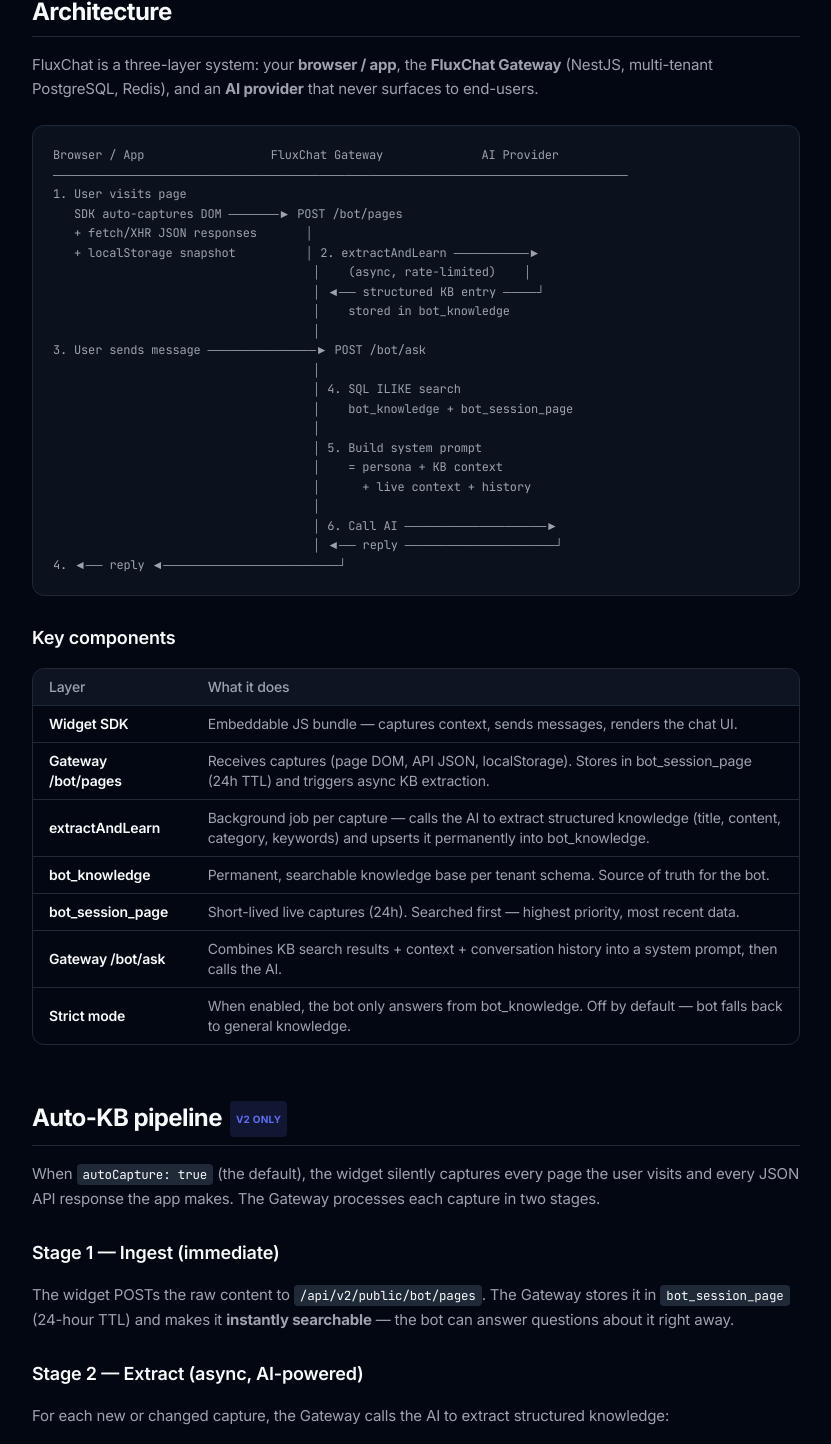
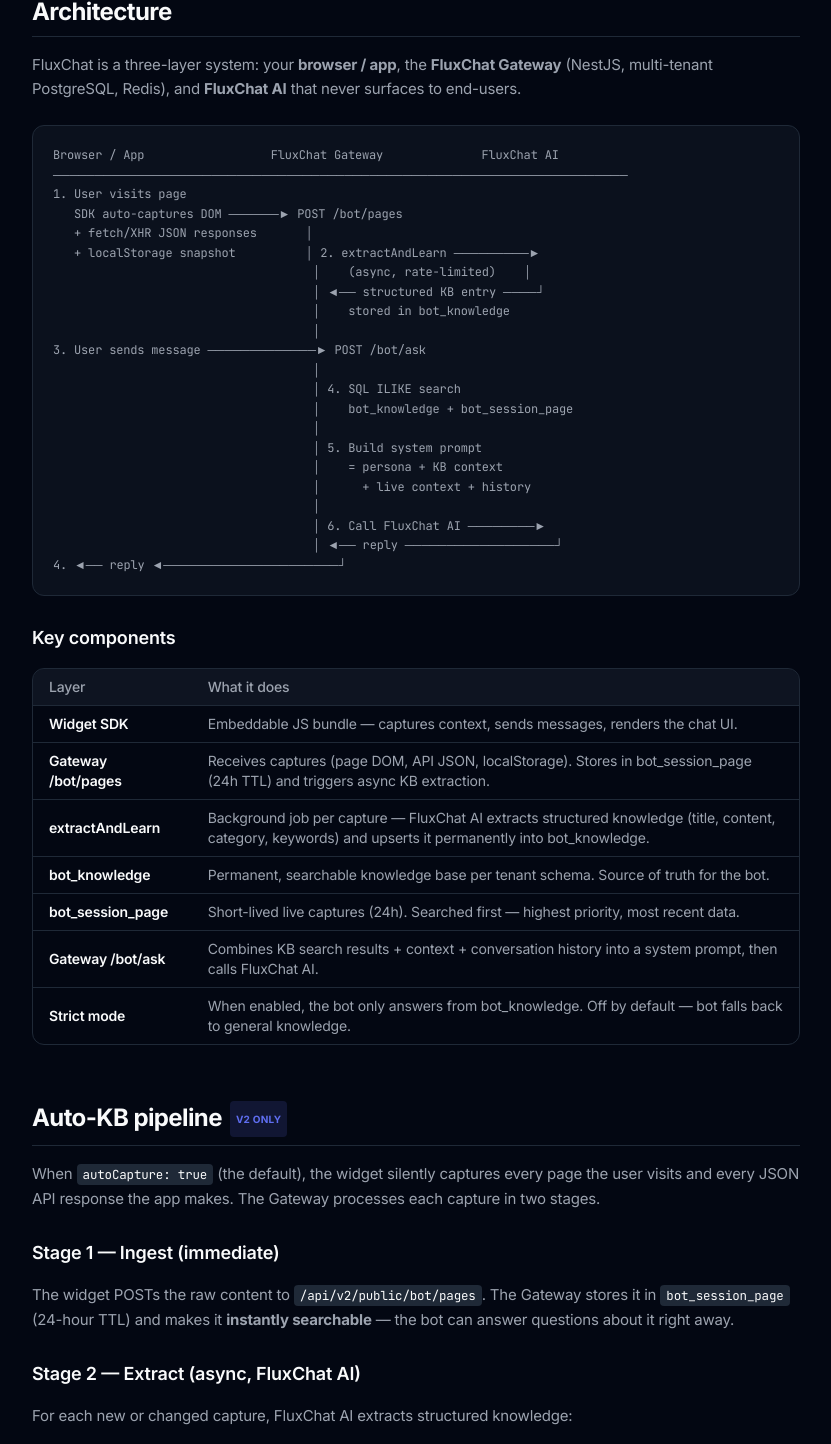
Before and after one commit to benflux-company/fluxchat-docs, a Next.js app: page /docs in a window 1280 px wide. Shown: the part 2271-3715 px from the top of the page, without its empty margins (264-1095 px from the left). Built offline with nearby package versions, Linux system fonts and the light colour scheme.

Commit message:
docs: replace 'AI'/'AI gateway' with 'FluxChat AI' throughout

```diff
--- a/app/changelog/page.tsx
+++ b/app/changelog/page.tsx
@@ -23,9 +23,9 @@
       "Widget: localStorage snapshot capture on load — user session data (excluding auth/token keys) is captured as context.",
       "Widget: sendCapture() uses fetch keepalive:true instead of sendBeacon (supports custom X-API-Key header).",
       "Widget: client-side FNV-1a hash dedup — same-content captures are not re-sent.",
-      "Gateway: auto-KB learning — after each capture, the AI gateway automatically extracts structured knowledge (title, content, category, keywords) and stores it permanently in bot_knowledge (source='auto').",
+      "Gateway: auto-KB learning — after each capture, FluxChat AI automatically extracts structured knowledge (title, content, category, keywords) and stores it permanently in bot_knowledge (source='auto').",
       "Gateway: content-change refresh — when captured content hash changes, stale auto-KB entry is deleted and re-extracted.",
-      "Gateway: extraction concurrency limiter (max 2 per org) prevents AI API bursts on first visit.",
+      "Gateway: extraction concurrency limiter (max 2 per org) prevents FluxChat AI bursts on first visit.",
     ],
   },
   {
--- a/app/docs/page.tsx
+++ b/app/docs/page.tsx
@@ -112,7 +112,7 @@
   context: \`Plan: \${user.plan}. Open tickets: \${tickets.length}.\`,
 });`} />
 
-            <H2 id="assistant">AI assistant</H2>
+            <H2 id="assistant">FluxChat AI assistant</H2>
             <P>Use the same kit as a general assistant: a persona you control, grounded on your knowledge base, with continuity when you pass a <Code>conversationId</Code>.</P>
             <ul className="mt-4 list-disc space-y-1.5 pl-5 text-[15px] text-muted-foreground">
               <li><b>Stateless</b> by default for public widgets — nothing stored unless you keep a <Code>conversationId</Code>.</li>
@@ -124,10 +124,10 @@
 
             {/* ── Architecture ─────────────────────────────────── */}
             <H2 id="architecture">Architecture</H2>
-            <P>FluxChat is a three-layer system: your <b>browser / app</b>, the <b>FluxChat Gateway</b> (NestJS, multi-tenant PostgreSQL, Redis), and an <b>AI provider</b> that never surfaces to end-users.</P>
+            <P>FluxChat is a three-layer system: your <b>browser / app</b>, the <b>FluxChat Gateway</b> (NestJS, multi-tenant PostgreSQL, Redis), and <b>FluxChat AI</b> that never surfaces to end-users.</P>
 
             <div className="mt-6 overflow-x-auto rounded-xl border border-border bg-muted/30 p-5 font-mono text-[12px] leading-relaxed text-muted-foreground">
-              <pre>{`Browser / App                  FluxChat Gateway              AI Provider
+              <pre>{`Browser / App                  FluxChat Gateway              FluxChat AI
 ─────────────────────────────────────────────────────────────────────
 1. User visits page
    SDK auto-captures DOM ──────► POST /bot/pages
@@ -146,7 +146,7 @@
                                      │    = persona + KB context
                                      │      + live context + history
                                      │
-                                     │ 6. Call AI ─────────────────►
+                                     │ 6. Call FluxChat AI ────────►
                                      │ ◄── reply ──────────────────┘
 4. ◄── reply ◄─────────────────────┘`}</pre>
             </div>
@@ -162,10 +162,10 @@
                   {[
                     ["Widget SDK", "Embeddable JS bundle — captures context, sends messages, renders the chat UI."],
                     ["Gateway /bot/pages", "Receives captures (page DOM, API JSON, localStorage). Stores in bot_session_page (24h TTL) and triggers async KB extraction."],
-                    ["extractAndLearn", "Background job per capture — calls the AI to extract structured knowledge (title, content, category, keywords) and upserts it permanently into bot_knowledge."],
+                    ["extractAndLearn", "Background job per capture — FluxChat AI extracts structured knowledge (title, content, category, keywords) and upserts it permanently into bot_knowledge."],
                     ["bot_knowledge", "Permanent, searchable knowledge base per tenant schema. Source of truth for the bot."],
                     ["bot_session_page", "Short-lived live captures (24h). Searched first — highest priority, most recent data."],
-                    ["Gateway /bot/ask", "Combines KB search results + context + conversation history into a system prompt, then calls the AI."],
+                    ["Gateway /bot/ask", "Combines KB search results + context + conversation history into a system prompt, then calls FluxChat AI."],
                     ["Strict mode", "When enabled, the bot only answers from bot_knowledge. Off by default — bot falls back to general knowledge."],
                   ].map(([layer, desc]) => (
                     <tr key={String(layer)} className="border-t border-border">
@@ -185,8 +185,8 @@
               <H3>Stage 1 — Ingest (immediate)</H3>
               <P>The widget POSTs the raw content to <Code>/api/v2/public/bot/pages</Code>. The Gateway stores it in <Code>bot_session_page</Code> (24-hour TTL) and makes it <b>instantly searchable</b> — the bot can answer questions about it right away.</P>
 
-              <H3>Stage 2 — Extract (async, AI-powered)</H3>
-              <P>For each new or changed capture, the Gateway calls the AI to extract structured knowledge:</P>
+              <H3>Stage 2 — Extract (async, FluxChat AI)</H3>
+              <P>For each new or changed capture, FluxChat AI extracts structured knowledge:</P>
               <CodeBlock filename="extracted-entry.json" code={`{
   "title": "Bengali Chicken Curry",
   "content": "Chicken curry from Bengal. Ingredients: 4 chicken breasts…",
@@ -285,7 +285,7 @@
   └─────────────────────────────────────────────────┘`}</pre>
               </div>
 
-              <P>The correction never mentions the underlying AI — the UI label reads <b>"Correction suggérée"</b>. No configuration required; the feature is always active in the widget.</P>
+              <P>The correction is powered by FluxChat AI — the UI label reads <b>"Correction suggérée"</b>. No configuration required; the feature is always active in the widget.</P>
               <Callout><b>Ghost text:</b> If the corrected text starts with what the user already typed, the missing suffix is shown inline as grey ghost text — same UX as mobile autocomplete. Accept with <Code>Tab</Code> or <Code>→</Code> at the end of the input.</Callout>
             </V2Only>
 
--- a/app/sdk/js/page.tsx
+++ b/app/sdk/js/page.tsx
@@ -172,7 +172,7 @@
         ↓
 Gateway stores raw capture (bot_session_page, TTL 1h)
         ↓  [fire-and-forget, max 2 concurrent per org]
-AI gateway extracts:
+FluxChat AI extracts:
   • title      — "Services and pricing — Acme Corp"
   • content    — "Acme offers web dev ($500–2000), SEO ($300/mo)…"
   • category   — pricing | product | contact | support | …
```
